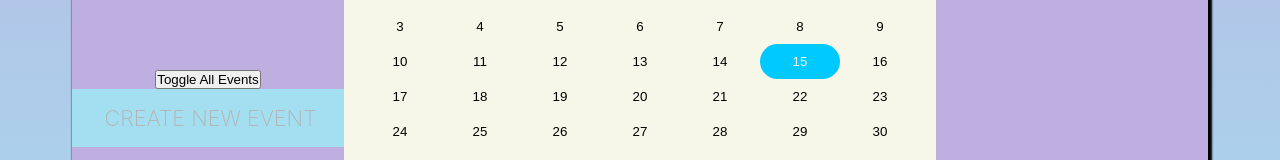
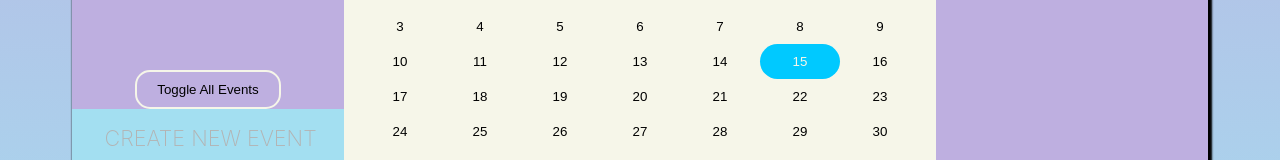
Before and after one commit to Khemi1998/events-frontend, a React (Create React App) app: page / in a window 1280 px wide. Shown: the part 389-549 px from the top of the page. Built offline with nearby package versions, Linux system fonts and the light colour scheme; no server answers.

Commit message:
added button component

```diff
--- /dev/null
+++ b/src/components/Button/Button.jsx
@@ -0,0 +1,18 @@
+import React from "react";
+import "./Button.scss";
+
+const Button = props => {
+  const { buttonText, isSecondary, click } = props;
+
+  let buttonStyle = "button";
+
+  if (isSecondary) {
+    buttonStyle += " secondary";
+  } else {
+    buttonStyle += " primary";
+  }
+
+  return <button onClick= {click} type="submit" className={buttonStyle}>{buttonText}</button>;
+};
+
+export default Button;
--- /dev/null
+++ b/src/components/Button/Button.scss
@@ -0,0 +1,18 @@
+@use "../../assets/styles/variables" as *;
+
+.button {
+  min-width: 80px;
+  padding: 10px 20px;
+  border-radius: 15px;
+  border: none;
+  background-color: transparent;
+  align-items: center;
+}
+
+.primary {
+  border: 2px solid $color-tertiary;
+}
+
+.secondary {
+  border: 2px solid $color-secondary;
+}
--- a/src/components/Form/Form.jsx
+++ b/src/components/Form/Form.jsx
@@ -1,5 +1,6 @@
 import { useState } from "react";
 import "./Form.scss";
+import Button from "../Button/Button";
 
 const Form = () => {
   const [event, setEvent] = useState({
@@ -34,7 +35,7 @@ const Form = () => {
         <input type="date" placeholder="Date" onInput={(e) => setEvent({ ...event, date: e.target.value })} required/>
         <input type="time" placeholder="Time" onInput={(e) => setEvent({ ...event, time: e.target.value })} required/>
         <input type="text" placeholder="Description" onInput={(e) => setEvent({ ...event, description: e.target.value })} required/>
-        <button type="submit" className="btn">Submit</button>
+        <Button click="" isSecondary={true} buttonText="Submit" />
       </form>
     </div>
   );
--- a/src/components/Form/Form.scss
+++ b/src/components/Form/Form.scss
@@ -42,24 +42,4 @@
       outline: none;
     }
   }
-
-  .btn {
-    display: inline-block;
-    background: $color-secondary;
-    border: 1px solid darken($color-secondary, 5%);
-    padding: .5em 2em;
-    color: white;
-    margin-right: .5em;
-    box-shadow: inset 0px 1px 0px fadeout(white, 80%);
-    &:hover {
-      background: lighten($color-secondary, 5%);
-    }
-    &:active {
-      background: $color-secondary;
-      box-shadow: inset 0px 1px 1px fadeout(black, 90%);
-    }
-    &:focus {
-      outline: none;
-    }
-  }
 }
--- a/src/containers/LeftMenu/LeftMenu.jsx
+++ b/src/containers/LeftMenu/LeftMenu.jsx
@@ -4,7 +4,7 @@ import Form from "../../components/Form/Form";
 import sunrise from "../../assets/images/sunrise.png";
 import sun from "../../assets/images/sun.png";
 import moon from "../../assets/images/moon.png";
-import { useState } from "react/cjs/react.development";
+import Button from "../../components/Button/Button";
 
 export const LeftMenu = (props) => {
   const { toggleAllEvents } = props;
@@ -29,7 +29,7 @@ export const LeftMenu = (props) => {
         <img src={greetingImg} className="greeting__img" alt={greetingTime} />
         <h1 className="greeting__heading">Good {greetingTime}</h1>
       </header>
-      <button onClick={toggleAllEvents}>Toggle All Events</button>
+      <Button click={toggleAllEvents} isSecondary={false} buttonText="Toggle All Events" />
       <Form />
     </div>
   );
```
